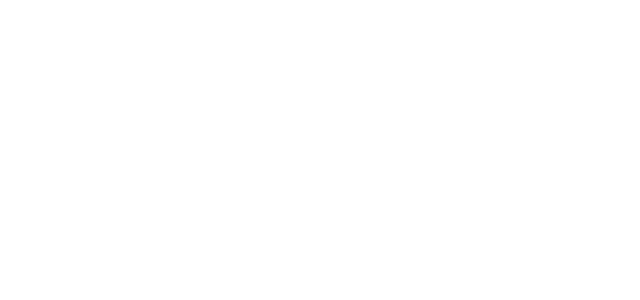
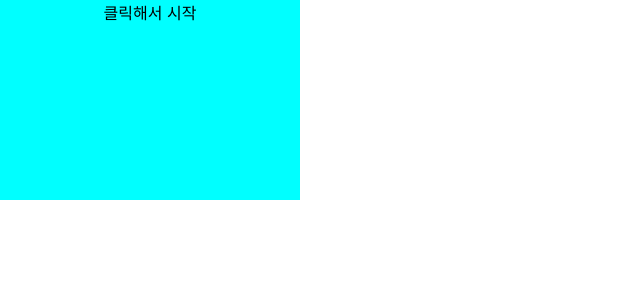
Before and after one commit to madplay/react-example, a React (Create React App) app: page /responseCheck in a window 1280 px wide. Shown: the top 300 px of the page, without its empty margins (0-640 px from the left). Built offline with nearby package versions, Linux system fonts and the light colour scheme.

Commit message:
response check

```diff
--- a/src/App.js
+++ b/src/App.js
@@ -1,9 +1,10 @@
 import React from 'react';
 import { BrowserRouter, Route } from 'react-router-dom';
-import Home from './pages/Home';
-import WordRelayPage from './pages/wordRelay/WordRelayPage';
-import MultiplicationPage from './pages/multiplication/MultiplicationPage';
-import NumberBaseballPage from './pages/numberBaseball/NumberBaseballPage';
+import Home from 'pages/Home';
+import WordRelayPage from 'pages/wordRelay/WordRelayPage';
+import MultiplicationPage from 'pages/multiplication/MultiplicationPage';
+import NumberBaseballPage from 'pages/numberBaseball/NumberBaseballPage';
+import ResponseCheckPage from 'pages/responseCheck/ResponseCheckPage';
 
 const App = () => {
     return (
@@ -12,6 +13,7 @@
             <Route path="/gugudan" component={MultiplicationPage} />
             <Route path="/wordRelay" component={WordRelayPage} />
             <Route path="/numberBaseball" component={NumberBaseballPage} />
+            <Route path="/responseCheck" component={ResponseCheckPage} />
         </BrowserRouter>
     );
 };
--- /dev/null
+++ b/src/containers/responseCheck/ResponseCheckContainer.js
@@ -0,0 +1,56 @@
+import React, { useRef, useState } from 'react';
+
+const ResponseCheckContainer = () => {
+    const [state, setState] = useState('waiting');
+    const [message, setMessage] = useState('클릭해서 시작');
+    const [result, setResult] = useState([]);
+    const timeout = useRef(null);
+    const startTime = useRef(0);
+    const endTime = useRef(0);
+
+    const handleClickScreen = () => {
+        if (state === 'waiting') {
+            setState('ready');
+            setMessage('초록색이 되면 클릭하세요');
+            timeout.current = setTimeout(() => {
+                setState('now');
+                setMessage('지금 클릭');
+                startTime.current = new Date();
+            }, Math.floor(Math.random() * 1000) + 2000); // 2~3초 랜덤
+        } else if (state === 'ready') {
+            clearTimeout(timeout.current);
+            setState('waiting');
+            setMessage('너무 빨랐다. 초록색이 되면 클릭하세요.');
+        } else if (state === 'now') {
+            endTime.current = new Date();
+            setState('waiting');
+            setMessage('클릭해서 시작하세요');
+            setResult((prevResult) => {
+                return [...prevResult, endTime.current - startTime.current];
+            });
+        }
+    };
+    const handleReset = () => {
+        setResult([]);
+    };
+
+    const renderAverage = () => {
+        return result.length === 0 ? null : (
+            <>
+                <div>평균 시간: {result.reduce((a, c) => a + c) / result.length}ms</div>
+                <button onClick={handleReset}>리셋</button>
+            </>
+        );
+    };
+
+    return (
+        <>
+            <div id="screen" className={state} onClick={handleClickScreen}>
+                {message}
+            </div>
+            {renderAverage()}
+        </>
+    );
+};
+
+export default ResponseCheckContainer;
--- a/src/pages/Home.js
+++ b/src/pages/Home.js
@@ -16,6 +16,7 @@
                 <PageLink title={'구구단'} link={'/gugudan'} />
                 <PageLink title={'끝말잇기'} link={'/wordRelay'} />
                 <PageLink title={'숫자야구'} link={'/numberBaseball'} />
+                <PageLink title={'성능체크'} link={'/responseCheck'} />
             </ul>
         </div>
     );
--- /dev/null
+++ b/src/pages/responseCheck/ResponseCheckPage.js
@@ -0,0 +1,9 @@
+import React from 'react';
+import ResponseCheckContainer from 'containers/responseCheck/ResponseCheckContainer';
+import './style.css';
+
+const ResponseCheckPage = () => {
+    return <ResponseCheckContainer />;
+};
+
+export default ResponseCheckPage;
--- /dev/null
+++ b/src/pages/responseCheck/style.css
@@ -0,0 +1,16 @@
+#screen {
+    width: 300px;
+    height: 200px;
+    text-align: center;
+    user-select: none;
+}
+#screen.waiting {
+    background-color: aqua;
+}
+#screen.ready {
+    background-color: red;
+    color: white;
+}
+#screen.now {
+    background-color: greenyellow;
+}
```
